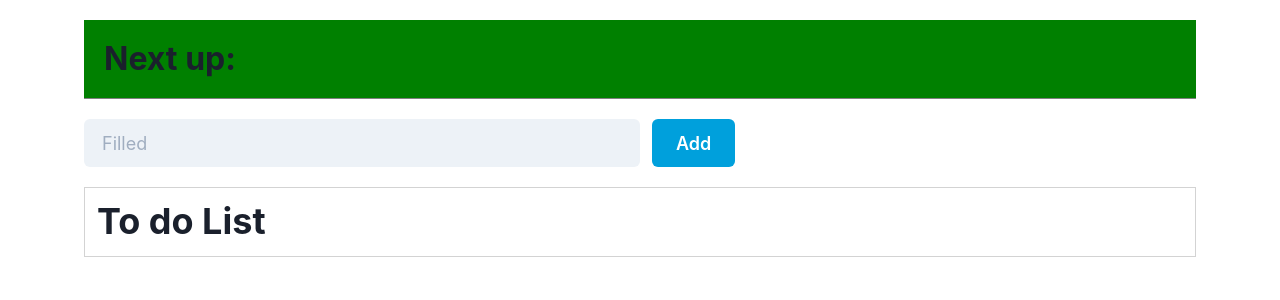
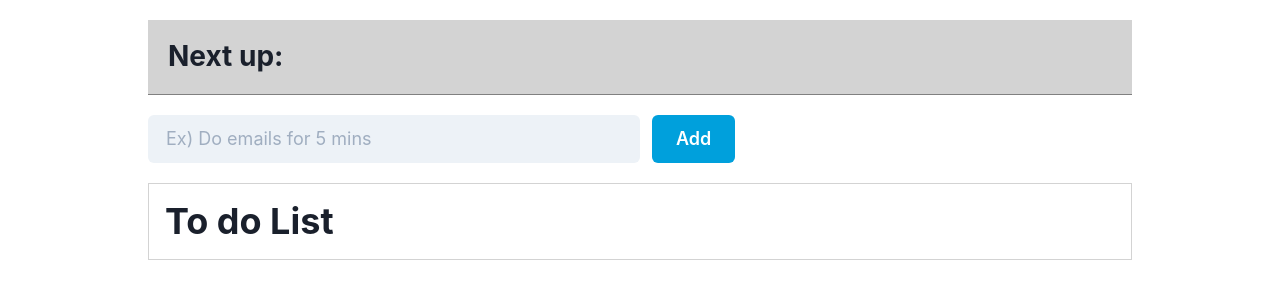
Before and after one commit to joeelmahallawy/interactive-to-do-list, a Next.js app: page / in a window 1280 px wide. Shown: the top 300 px of the page. Built offline with nearby package versions, Linux system fonts and the light colour scheme.

Commit message:
nextUp task added

```diff
--- a/components/TasksContainer.tsx
+++ b/components/TasksContainer.tsx
@@ -1,4 +1,4 @@
-import { Box, Button, Flex, Heading, Input } from "@chakra-ui/react";
+import { Box, Button, Center, Flex, Heading, Input } from "@chakra-ui/react";
 import React, { useRef, useState } from "react";
 import { useMethods, useUpdate } from "react-use";
 import createMethods, { initState } from "../states/useMethods";
@@ -10,11 +10,17 @@ export default function TasksContainer() {
   const task = useRef();
   const updateSelf = useUpdate();
 
+  const [showNextUp, setshowNextUp] = useState(false);
+  function renderParent() {
+    setshowNextUp(true);
+    console.log("yi");
+  }
+
   return (
     <>
-      <Box borderBottom="1px solid gray" p={5} bg="green">
-        <Flex>
-          <Heading fontSize="200%">Next up:</Heading>
+      <Box borderBottom="1px solid gray" p={5} bg="lightgray">
+        <Flex alignItems="center">
+          <Heading fontSize="175%">Next up:</Heading>
           <RenderUpNext arr={state.inProgress} />
         </Flex>
       </Box>
@@ -22,7 +28,7 @@ export default function TasksContainer() {
         <Flex>
           <Input
             variant="filled"
-            placeholder="Filled"
+            placeholder="Ex) Do emails for 5 mins"
             size="lg"
             w="50%"
             ref={task}
@@ -39,13 +45,12 @@ export default function TasksContainer() {
           >
             Add
           </Button>
-          {/* <Button onClick={() => {}}>hi</Button> */}
         </Flex>
         <Box mt={5}>
-          <Heading p={3} border="0.5px solid lightgray">
+          <Heading p={4} border="0.5px solid lightgray">
             To do List
           </Heading>
-          <RenderToDo arr={state.todo} />
+          <RenderToDo arr={state.todo} reRenderParent={renderParent} />
         </Box>
       </Box>
     </>
--- a/components/UpNext.tsx
+++ b/components/UpNext.tsx
@@ -1,16 +1,29 @@
-import { Box, Heading } from "@chakra-ui/react";
+import { Box, Button, Center, Flex, Heading, Text } from "@chakra-ui/react";
 import React from "react";
+import { IoIosCloseCircle } from "react-icons/io";
 import { useMethods } from "react-use";
 import createMethods, { initState } from "../states/useMethods";
 
 export default function RenderUpNext({ arr }) {
   const [state, methods] = useMethods(createMethods, initState);
   return arr.map((next, i) => {
-    <Box>
-      <Heading>
-        YOO
-        {i}
-      </Heading>
-    </Box>;
+    return (
+      <Flex
+        key={i}
+        border="1px solid black"
+        borderRadius="10px"
+        w="50%"
+        alignContent="center"
+        ml={5}
+        justifyContent="space-between"
+        p={5}
+        _hover={{ cursor: "pointer" }}
+      >
+        <Text fontWeight="400" fontSize="lg">
+          {next}
+        </Text>
+        <Box>TIME HERE</Box>
+      </Flex>
+    );
   });
 }
--- a/components/renderToDo.tsx
+++ b/components/renderToDo.tsx
@@ -5,10 +5,9 @@ import { useMethods, useUpdate } from "react-use";
 import React from "react";
 import { IoIosCloseCircle } from "react-icons/io";
 
-export default function RenderToDo({ arr }) {
+export default function RenderToDo({ arr, reRenderParent }) {
   const [state, methods] = useMethods(createMethods, initState);
   const update = useUpdate();
-  //   console.log();
 
   return arr
     ? arr.map((task, i) => {
@@ -22,12 +21,13 @@ export default function RenderToDo({ arr }) {
               mt={3}
               mb={3}
               justifyContent="space-between"
-              p={3}
+              p={5}
               _hover={{ cursor: "pointer" }}
               onClick={() => {
                 methods.addNext(task);
+                reRenderParent();
+                // console.log(state);
                 update();
-                console.log(state);
               }}
             >
               <Text fontWeight="400" fontSize="lg">
--- a/pages/index.tsx
+++ b/pages/index.tsx
@@ -5,7 +5,7 @@ import TaskContainer from "../components/TasksContainer";
 const IndexPage = () => {
   return (
     <>
-      <Box m="0 auto" w="90vw" p={5}>
+      <Box m="0 auto" w="80vw" p={5}>
         <TaskContainer />
       </Box>
     </>
```
